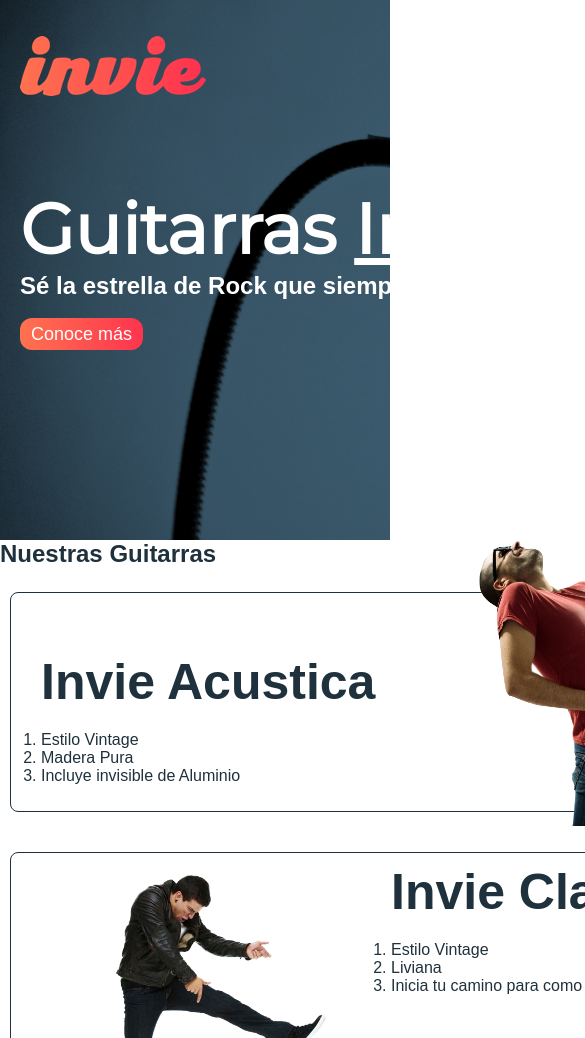
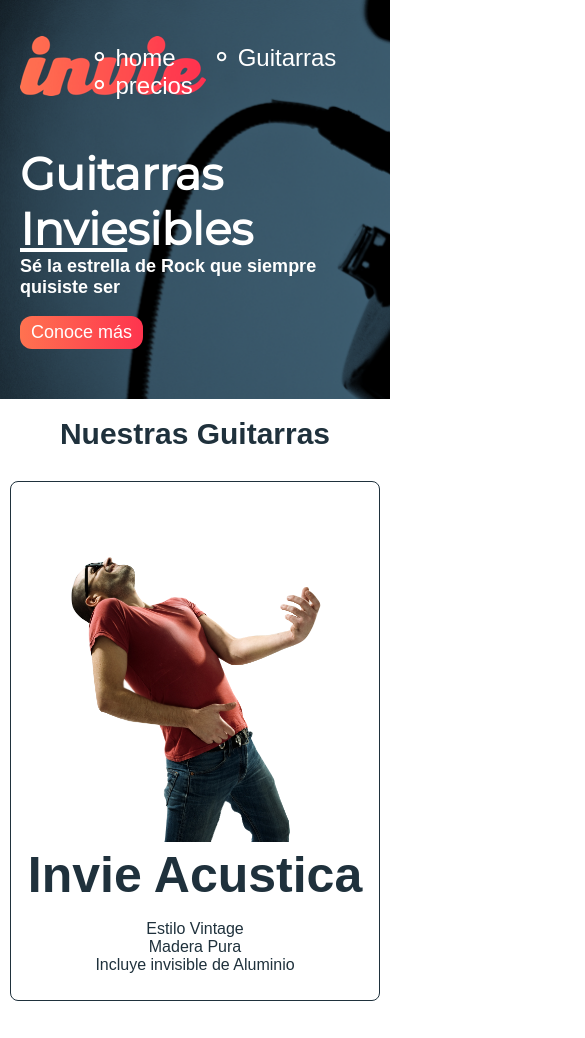
Before and after one commit to morillotorres/invie-web, a plain HTML site: page index.html in a window 390 px wide. Shown: the top 1038 px of the page, 585 px wide, since content can reach past the window. Drawn offline with Linux system fonts and the light colour scheme; a web font is replaced by a local one.

Commit message:
adaptando a tablets

```diff
--- a/estilo/invie.css
+++ b/estilo/invie.css
@@ -95,7 +95,7 @@ font-size: 30px;
 }
 
 .contenedor {
-  width: 800px;
+  max-width: 800px;
   margin: auto;
   position: relative;
 }
@@ -240,4 +240,59 @@ th {
 /*media query*/
 @media screen and (max-width: 800px) {
 
+  /*portada*/
+  .portada {
+    height: auto;
+  }
+  .titulo {
+    font-size: 45px;
+    margin-top: 30px;
+  }
+
+  .contenedor .title-a {
+    font-size: 18px;
+  }
+
+  .portada .boton {
+    /*para poder agregar margenes, convertimos el display a inline-block porque inline no toma margenes*/
+    display: inline-block;
+    margin-bottom: 30px;
+  }
+/*portada*/
+
+/*guitarras*/
+.guitarras .title-a {
+margin-top: 18px;
+  font-size:30px;
 }
+  .guitarras {
+    text-align: center;
+  }
+
+.right, .left {
+  float: none;
+  position: static;
+}
+
+.contenedor-guitarra-a {
+  margin:0;
+  padding: 0;
+}
+.title-b {
+  margin: 0;
+}
+
+.guitarra li {
+  list-style: none;
+}
+
+.guitarra.b {
+  height: auto;
+}
+.contenedor-guitarra-b {
+  position: static;
+  margin: 0;
+}
+/*guitarras*/
+
+}
```
